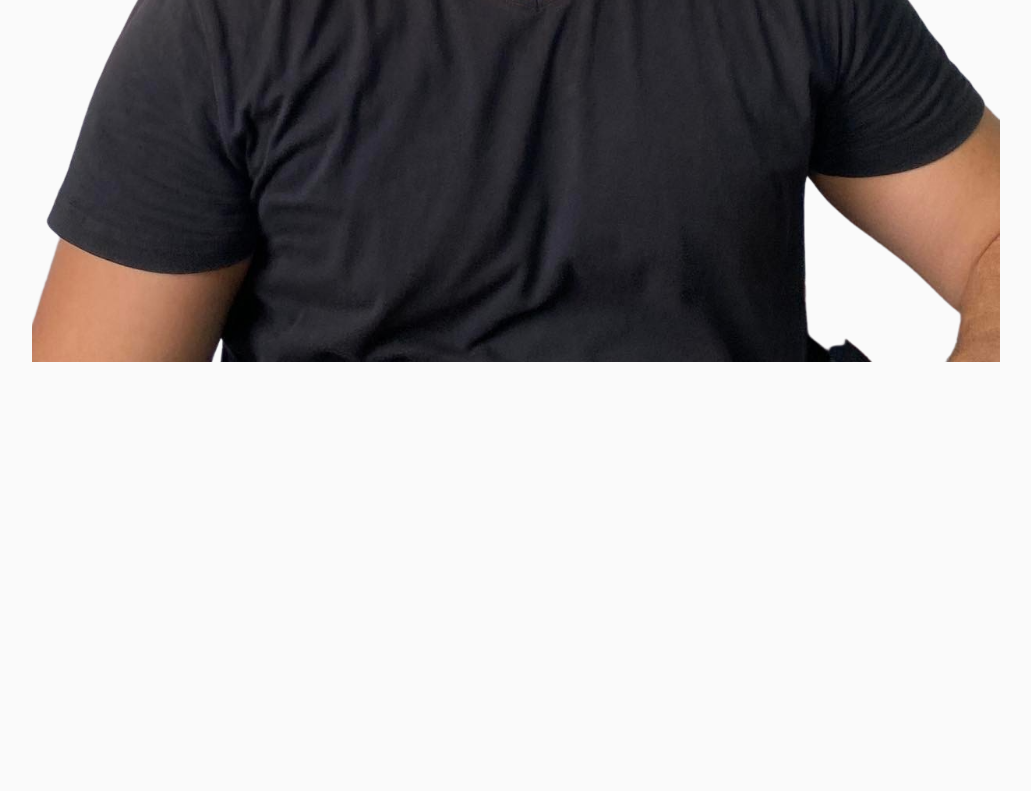
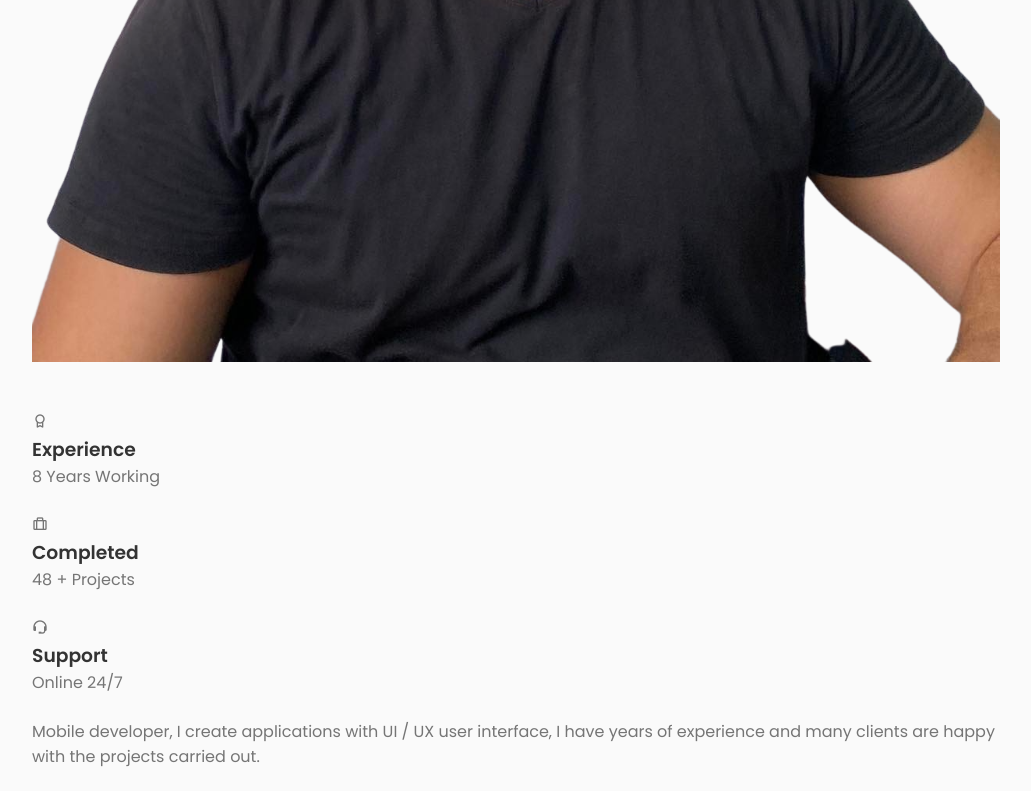
Before and after one commit to Mohamed-Aziz-Mhadhbi/mohamed-aziz-mhadhbi.github.io, a React (Create React App) app: page / in a window 1280 px wide. Shown: the part 2000-2791 px from the top of the page, without its empty margins (124-1155 px from the left). Before the commit the page ends 2418 px from the top, so only its background shows below. Built offline with nearby package versions, Linux system fonts and the light colour scheme.

Commit message:
about icons

```diff
--- a/src/components/about/About.jsx
+++ b/src/components/about/About.jsx
@@ -2,6 +2,7 @@ import React from 'react'
 import "./about.css"
 import AboutImg from "../../assets/about.jpg";
 import CV from "../../assets/Mohamed Aziz Mhadhbi.pdf";
+import Info from "./Info";
 
 const About = () => {
   return (
@@ -12,7 +13,40 @@ const About = () => {
         <div className="about__container container grid">
             <img src={AboutImg} alt="" className="about__img"/>
 
-            <div className="about__data"> </div>
+            <div className="about__data"></div>
+            <Info />
+            <p className="about__description">
+            Mobile developer, I create applications with UI / UX user interface, I have years of experience and many clients are happy with the projects carried out.
+            </p>
+
+            <a download="" href={CV} className="button button--flex">
+                Download CV
+                <svg
+                class="button__icon"
+                xmlns="http://www.w3.org/2000/svg"
+                width="24"
+                height="24"
+                viewBox="0 0 24 24"
+                fill="none"
+              >
+                <path
+                  d="M15.25 22.7502H9.25C3.82 22.7502 1.5 20.4302 1.5 15.0002V9.00024C1.5 3.57024 3.82 1.25024 9.25 1.25024H14.25C14.66 1.25024 15 1.59024 15 2.00024C15 2.41024 14.66 2.75024 14.25 2.75024H9.25C4.64 2.75024 3 4.39024 3 9.00024V15.0002C3 19.6102 4.64 21.2502 9.25 21.2502H15.25C19.86 21.2502 21.5 19.6102 21.5 15.0002V10.0002C21.5 9.59024 21.84 9.25024 22.25 9.25024C22.66 9.25024 23 9.59024 23 10.0002V15.0002C23 20.4302 20.68 22.7502 15.25 22.7502Z"
+                  fill="var(--container-color)"
+                ></path>
+                <path
+                  d="M22.25 10.7502H18.25C14.83 10.7502 13.5 9.42023 13.5 6.00023V2.00023C13.5 1.70023 13.68 1.42023 13.96 1.31023C14.24 1.19023 14.56 1.26023 14.78 1.47023L22.78 9.47023C22.99 9.68023 23.06 10.0102 22.94 10.2902C22.82 10.5702 22.55 10.7502 22.25 10.7502ZM15 3.81023V6.00023C15 8.58023 15.67 9.25023 18.25 9.25023H20.44L15 3.81023Z"
+                  fill="var(--container-color)"
+                ></path>
+                <path
+                  d="M13.25 13.7502H7.25C6.84 13.7502 6.5 13.4102 6.5 13.0002C6.5 12.5902 6.84 12.2502 7.25 12.2502H13.25C13.66 12.2502 14 12.5902 14 13.0002C14 13.4102 13.66 13.7502 13.25 13.7502Z"
+                  fill="var(--container-color)"
+                ></path>
+                <path
+                  d="M11.25 17.7502H7.25C6.84 17.7502 6.5 17.4102 6.5 17.0002C6.5 16.5902 6.84 16.2502 7.25 16.2502H11.25C11.66 16.2502 12 16.5902 12 17.0002C12 17.4102 11.66 17.7502 11.25 17.7502Z"
+                  fill="var(--container-color)"
+                ></path>
+              </svg>
+            </a>
         </div>
     </section>
   )
--- a/src/components/about/Info.jsx
+++ b/src/components/about/Info.jsx
@@ -0,0 +1,30 @@
+import React from 'react'
+
+const Info = () => {
+  return (
+    <div className="about__info grid">
+        <div className="about__box">
+            <i class="bx bx-award"></i>
+
+            <h3 className="about__title">Experience</h3>
+            <span className="about__subtitle">8 Years Working</span>
+        </div>
+
+        <div className="about__box">
+        <i class="bx bx-briefcase-alt"></i>
+
+            <h3 className="about__title">Completed</h3>
+            <span className="about__subtitle">48 + Projects</span>
+        </div>
+
+        <div className="about__box">
+        <i class="bx bx-support"></i>
+
+            <h3 className="about__title">Support</h3>
+            <span className="about__subtitle">Online 24/7</span>
+        </div>
+    </div>
+  )
+}
+
+export default Info
```
Also changed, not shown: src/assets/files.svg (deleted).
